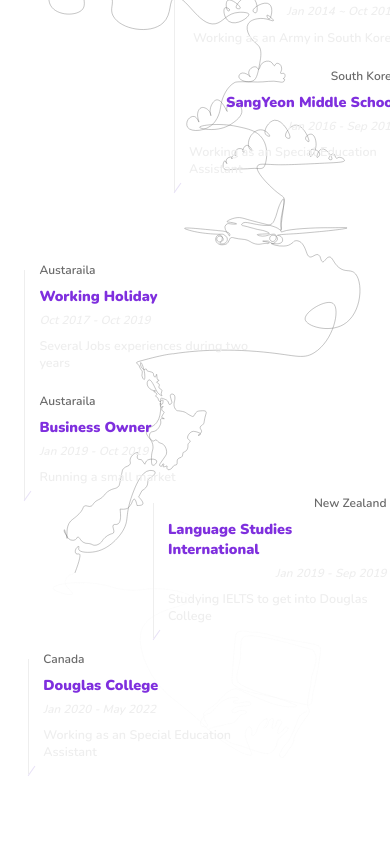
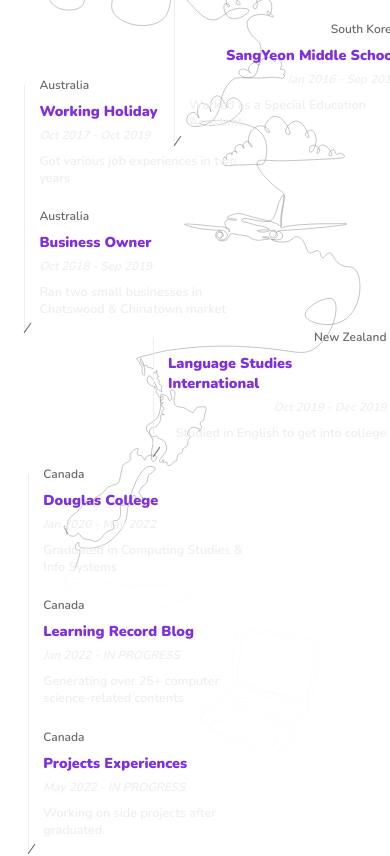
Before and after one commit to Hyukjoo-Lee/ReactJS_portfolio, a React (Create React App) app: page / in a window 390 px wide. Shown: the part 3440-4296 px from the top of the page. Built offline with nearby package versions, Linux system fonts and the light colour scheme.

Commit message:
design: second finishing touch

```diff
--- a/src/components/4.TimeLine/TimeLineContent.tsx
+++ b/src/components/4.TimeLine/TimeLineContent.tsx
@@ -12,12 +12,13 @@ const Card = styled.div<CardInterface>`
 
   ${media.medium_max} {
     font-size: 1em;
+    margin-top: 2em;
     margin-left: 0em;
   }
 
   ${media.small_max} {
     font-size: 0.75em;
-    margin-top: 8em;
+    margin-top: 0em;
   }
 
   ${media.smaller_max} {
@@ -48,7 +49,7 @@ const Title = styled.div<{ text: string }>`
 
   ${media.small_max} {
     font-size: 2em;
-    margin-top: 1em;
+    margin-top: 0em;
   }
 `;
 
@@ -66,6 +67,20 @@ const Arraw = styled.div`
     height: 1.5em;
     left: 0.25em;
     bottom: -0.14rem;
+  }
+
+  // to see size status
+  ${media.medium_max} {
+    background-color: ${({ theme }) => theme.color.red};
+  }
+
+  // small max 에서 조절 필요 - aus 부터 전체적으로 위로 올려야함 / margin 을 조절 해야 하는데..
+  ${media.small_max} {
+    background-color: ${({ theme }) => theme.color.blue};
+  }
+
+  ${media.smaller_max} {
+    background-color: ${({ theme }) => theme.color.gray};
   }
 `;
 
--- a/src/components/4.TimeLine/TimeLinePath.tsx
+++ b/src/components/4.TimeLine/TimeLinePath.tsx
@@ -7,7 +7,7 @@ import { ContextContainer } from "./TimeLinePage";
 
 const Content1 = styled.div`
   /* To ensure smooth connection of each path  */
-  margin-top: -4px;
+  margin-top: -8px;
   .path {
     fill: none;
     stroke: ${({ theme }) => theme.color.white};
@@ -70,10 +70,20 @@ const TimeLinePath = () => {
 
   window.addEventListener("scroll", scrollHandler);
 
+  // When it turns to 756px width viewport,
+  // margin-top of context container - 20%
+  var w = window.innerWidth;
+  // default
+  var marginTop = 60;
+
+  if (w < 756) {
+    marginTop = marginTop - 20;
+  }
+
   return (
     <Content1 ref={Content1divRef}>
-      <ContextContainer width={60} marginTop={70}>
-        <TimeLineContent isFirst={false} isEnd={true} country={"Austaraila"} />
+      <ContextContainer width={60} marginTop={marginTop}>
+        <TimeLineContent isFirst={false} isEnd={true} country={"Australia"} />
       </ContextContainer>
       <svg xmlns="http://www.w3.org/2000/svg" viewBox="0 0 1920 3208">
         <path
--- a/src/components/4.TimeLine/TimeLinePath2.tsx
+++ b/src/components/4.TimeLine/TimeLinePath2.tsx
@@ -32,7 +32,6 @@ const Content2 = styled.div`
 
   .canada {
     ${media.medium_max} {
-      margin-top: 10%;
       margin-left: 1%;
     }
   }
@@ -78,18 +77,34 @@ const TimeLinePath2 = () => {
 
   window.addEventListener("scroll", scrollHandler);
 
+  // Context Container 의 marginTop 을 모두 위쪽으로 -20%씩 이동 시켜야 함
+  var w = window.innerWidth;
+  var marginTop_1 = -30;
+  var marginTop_2 = 20;
+
+  // 756 정도 일때 margin top 을
+  if (w < 756) {
+    marginTop_1 = marginTop_1 - 25;
+    marginTop_2 = marginTop_2 - 40;
+  }
+
   return (
     <Content2 ref={Content2divRef}>
       <ContextContainer
         className="nz"
-        marginTop={-30}
         width={60}
+        marginTop={marginTop_1}
         marginLeft={40}
       >
         <TimeLineContent country="New Zealand" />
       </ContextContainer>
-      <ContextContainer className="canada" width={60} marginLeft={-10}>
-        <TimeLineContent isEnd={true} country="Canada" marginTop={40} />
+      <ContextContainer
+        className="canada"
+        width={60}
+        marginTop={marginTop_2}
+        marginLeft={-10}
+      >
+        <TimeLineContent isEnd={true} country="Canada" />
       </ContextContainer>
       <svg xmlns="http://www.w3.org/2000/svg" viewBox="0 0 1920 1039">
         <path
--- a/src/components/Wrapper.tsx
+++ b/src/components/Wrapper.tsx
@@ -4,7 +4,4 @@ export const Wrapper = styled.div`
   margin-bottom: 4em;
   width: 100%;
   height: 100%;
-  // to trace design easily: to be removed at the end
-  /* height: 200vh; */
-  /* border: white solid 1px; */
 `;
--- a/src/data.tsx
+++ b/src/data.tsx
@@ -25,7 +25,7 @@ export const skills = [
   {
     title: "Javascript&Typescript",
     contents: [
-      "+ Have familiarized with ES6+ grammer",
+      "+ Have familiarized with ES6+ grammar",
       "+ Have used Typescript and have a fundamental understanding of type checking, classes, modules, and interfaces",
       "+ High understanding of design system and atomic design",
     ],
@@ -46,7 +46,7 @@ export const projects = [
     ],
     github: "https://github.com/Hyukjoo-Lee/ReactJS_JFLIX",
     website: "https://hyukjoo-lee.github.io/ReactJS_JFLIX/",
-    about: "Website based on Actual Netflx",
+    about: "Website based on Actual Netflix",
     contents: [
       "Designed and built a customized Netflix Website which allows users to see actual reviews with ratings",
       "Implemented various animations on the actual Netflix website utilizing the Framer-motion library",
@@ -89,41 +89,41 @@ export const careers = [
     country: "South Korea",
     title: "Shinhan University ",
     date: "Apr 2013",
-    about: "Bachelor of Science, Radiology",
+    about: "Studied in Bachelor of Science, Radiology",
   },
   {
     country: "South Korea",
     title: "Military Service",
     date: "Jan 2014 ~ Oct 2015",
-    about: "Working as an Army in South Korea",
+    about: "Served as a soldier",
   },
   {
     country: "South Korea",
     title: "SangYeon Middle School",
     date: "Jan 2016 - Sep 2017",
-    about: "Working as an Special Education Assistant",
+    about: "Worked as a Special Education Assistant",
   },
 
   // In Aus
   {
-    country: "Austaraila",
+    country: "Australia",
     title: "Working Holiday",
     date: "Oct 2017 - Oct 2019",
-    about: "Several Jobs experiences during two years",
+    about: "Got various job experiences in two years",
   },
   {
-    country: "Austaraila",
+    country: "Australia",
     title: "Business Owner",
-    date: "Jan 2019 - Oct 2019",
-    about: "Running a small market",
+    date: "Oct 2018 - Sep 2019",
+    about: "Ran two small businesses in Chatswood & Chinatown market",
   },
 
   // In NZ
   {
     country: "New Zealand",
     title: "Language Studies International",
-    date: "Jan 2019 - Sep 2019",
-    about: "Studying IELTS to get into Douglas College",
+    date: "Oct 2019 - Dec 2019",
+    about: "Studied in English to get into college",
   },
 
   // In Canada
@@ -131,7 +131,19 @@ export const careers = [
     country: "Canada",
     title: "Douglas College",
     date: "Jan 2020 - May 2022",
-    about: "Working as an Special Education Assistant",
+    about: "Graduated in Computing Studies & Info Systems",
+  },
+  {
+    country: "Canada",
+    title: "Learning Record Blog",
+    date: "Jan 2022 - IN PROGRESS",
+    about: "Generating over 25+ computer science-related contents",
+  },
+  {
+    country: "Canada",
+    title: "Projects Experiences",
+    date: "May 2022 - IN PROGRESS",
+    about: "Working on side projects after graduated.",
   },
 ];
 
```
